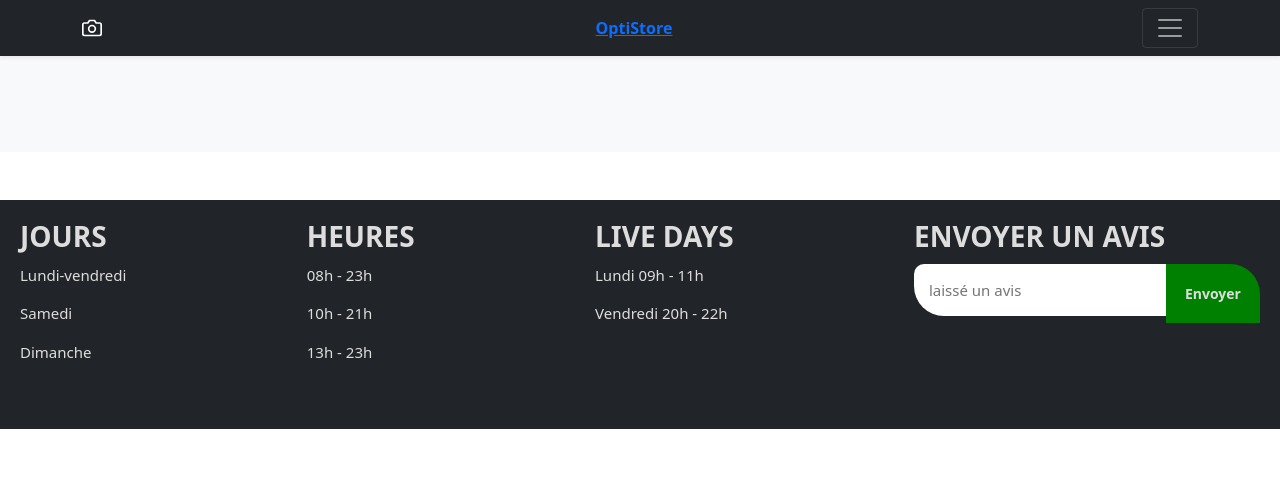
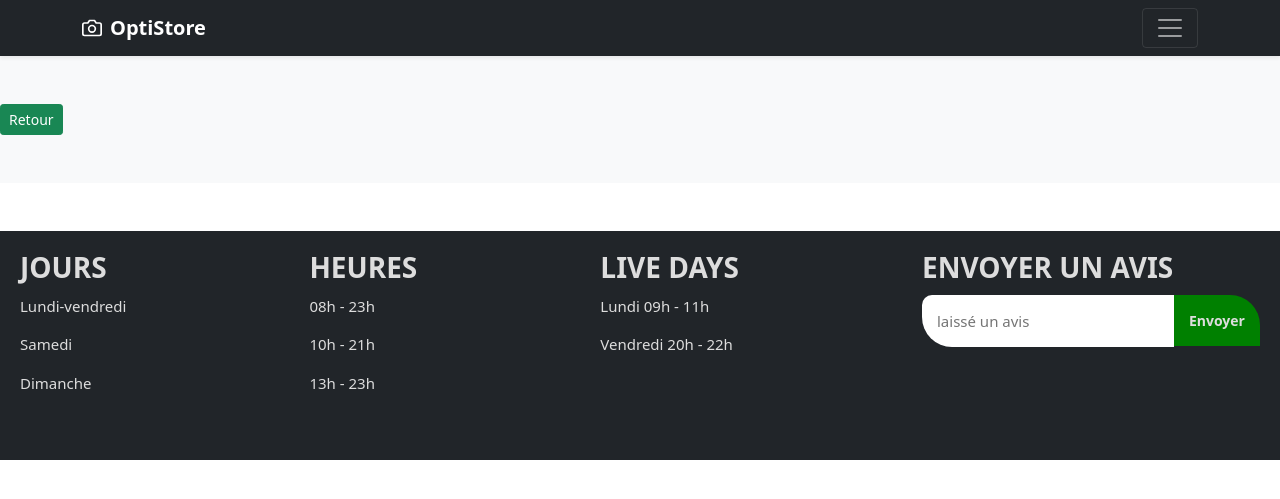
Before and after one commit to jerome-byte/Boutique-en-ligne, a PHP site: page /produit.php in a window 1280 px wide. Shown: the top 499 px of the page. Run offline with PHP 8.4, Linux system fonts and the light colour scheme; data that the repository does not hold is empty.

Commit message:
ajout de button

```diff
--- a/index.php
+++ b/index.php
@@ -92,7 +92,7 @@ $Produits = afficher();
 }
 
 .send button{
-    padding: 19px;
+    padding: 15px;
     border: none;
     border-top-right-radius: 30px;
     background-color:green;
--- a/produit.php
+++ b/produit.php
@@ -85,7 +85,7 @@ user-select: none;
 }
 
 .send button{
-    padding: 19px;
+    padding: 15px;
     border: none;
     border-top-right-radius: 30px;
     background-color: green;
@@ -139,7 +139,7 @@ user-select: none;
 <div class="container">
     <a href="#" class="navbar-brand d-flex align-items-center">
     <svg xmlns="http://www.w3.org/2000/svg" width="20" height="20" fill="none" stroke="currentColor" stroke-linecap="round" stroke-linejoin="round" stroke-width="2" aria-hidden="true" class="me-2" viewBox="0 0 24 24"><path d="M23 19a2 2 0 0 1-2 2H3a2 2 0 0 1-2-2V8a2 2 0 0 1 2-2h4l2-3h6l2 3h4a2 2 0 0 1 2 2z"/><circle cx="12" cy="13" r="4"/></svg>
-    <a href="index.php"><strong>OptiStore</strong></a>
+    <strong>OptiStore</strong>
     </a>
     <button class="navbar-toggler" type="button" data-bs-toggle="collapse" data-bs-target="#navbarHeader" aria-controls="navbarHeader" aria-expanded="false" aria-label="Toggle navigation">
     <span class="navbar-toggler-icon"></span>
@@ -151,6 +151,8 @@ user-select: none;
 <main>
 
 <div class="album py-5 bg-light">
+
+<a href="index.php"><button type="button" class="btn btn-sm btn-success">Retour</button></a>
 <div class="container" style="display: flex; justify-content: center">
 
     <div class="row">
```
